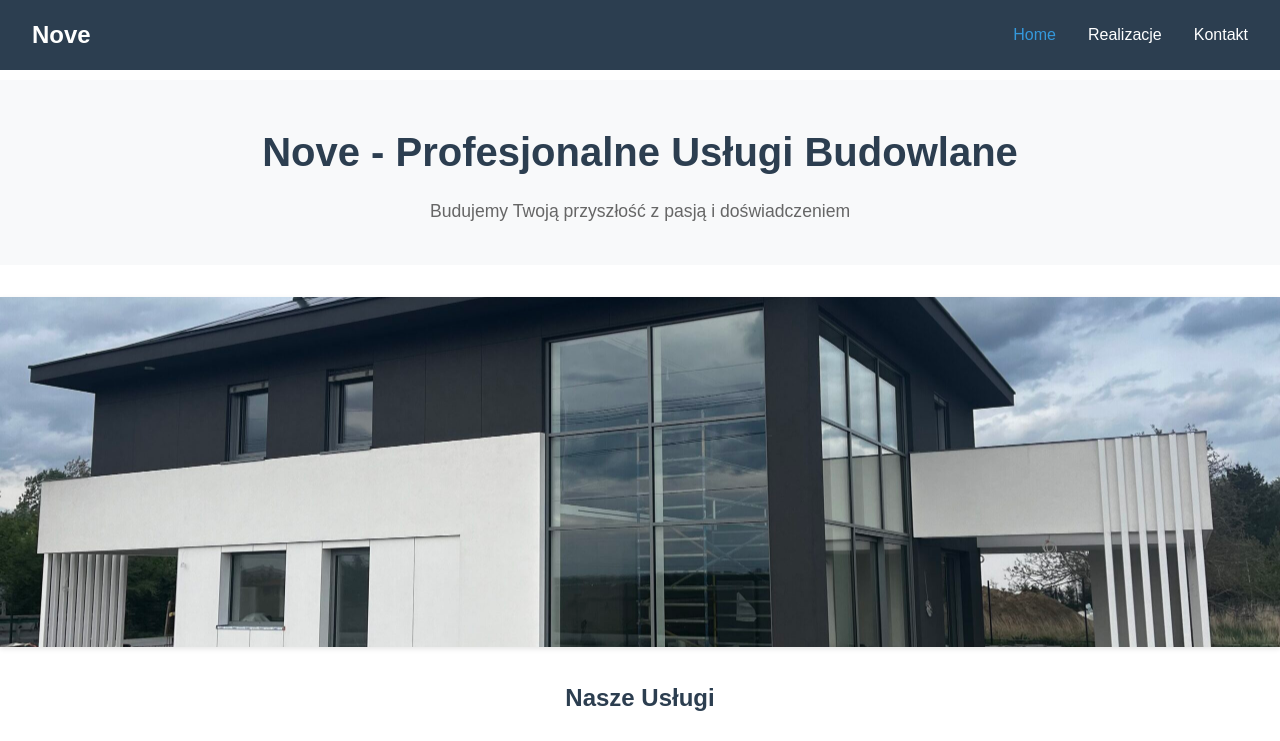
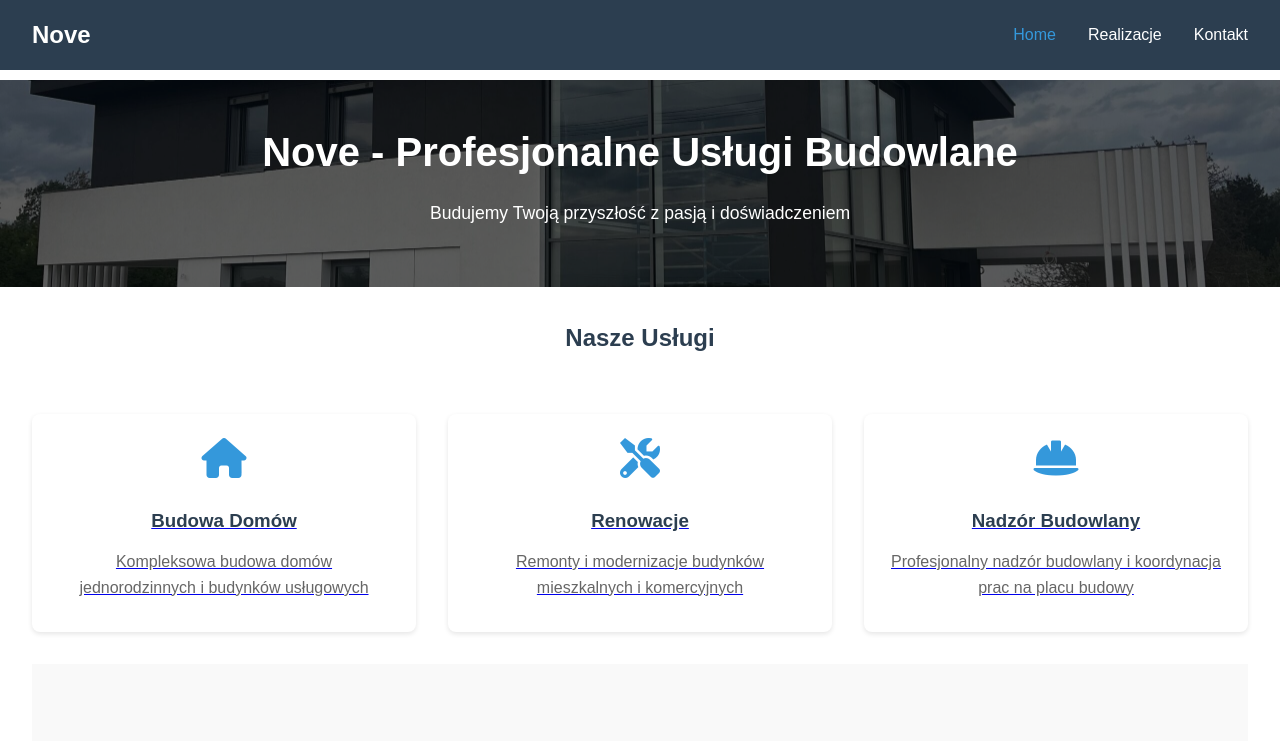
Before and after one commit to PiotrJozefowski/Nove, a website: page public/index.html in a window 1280 px wide. Shown: the top 741 px of the page. Drawn offline with nearby package versions, Linux system fonts and the light colour scheme.

Commit message:
GLOBAL - animations added

```diff
--- a/public/css/style.css
+++ b/public/css/style.css
@@ -66,21 +66,37 @@ main {
 
 /* Hero Section */
 .hero {
+    height: auto;
+    min-height: 200px;
+    padding: 40px 0;
     text-align: center;
-    padding: 2.5rem 2rem;
-    background-color: #f8f9fa;
+    color: white;
+    background: linear-gradient(rgba(0, 0, 0, 0.6), rgba(0, 0, 0, 0.6)), url('../images/slider/wilanow_01.jpg');
+    background-size: cover;
+    background-position: center;
+    position: relative;
     margin: -2rem -2rem 2rem -2rem;
+    width: auto;
+}
+
+.hero-content {
+    max-width: 800px;
+    padding: 0 20px;
+    margin: 0 auto;
+    position: relative;
+    z-index: 1;
 }
 
 .hero h1 {
     font-size: 2.5rem;
-    margin-bottom: 0.8rem;
-    color: #2c3e50;
+    margin-bottom: 15px;
+    color: white;
 }
 
 .hero p {
     font-size: 1.1rem;
-    color: #666;
+    margin-bottom: 20px;
+    color: white;
 }
 
 /* Features Section */
--- a/public/index.html
+++ b/public/index.html
@@ -6,6 +6,7 @@
     <title>Nove - Firma Budowlana</title>
     <link rel="stylesheet" href="css/style.css">
     <link rel="stylesheet" href="https://cdnjs.cloudflare.com/ajax/libs/font-awesome/6.0.0/css/all.min.css">
+    <link rel="stylesheet" href="https://unpkg.com/aos@next/dist/aos.css" />
 </head>
 <body>
     <nav class="navbar">
@@ -22,12 +23,10 @@
 
     <main>
         <section class="hero">
-            <h1>Nove - Profesjonalne Usługi Budowlane</h1>
-            <p>Budujemy Twoją przyszłość z pasją i doświadczeniem</p>
-        </section>
-
-        <section class="hero-image">
-            <img src="images/slider/wilanow_01.jpg" alt="Realizacja budowlana">
+            <div class="hero-content">
+                <h1>Nove - Profesjonalne Usługi Budowlane</h1>
+                <p>Budujemy Twoją przyszłość z pasją i doświadczeniem</p>
+            </div>
         </section>
 
         <section class="features">
@@ -59,15 +58,15 @@
                         <p>Od 1998 roku budujemy Twoją przyszłość z pasją i profesjonalizmem. Nasze doświadczenie to ponad 25 lat na rynku budowlanym, podczas których zrealizowaliśmy projekty budynków usługowych, domy jednorodzinne od podstaw oraz kompleksowe wykończenia mieszkań, zadowalając najbardziej wymagających klientów.</p>
                         <p>Specjalizujemy się w kompleksowych usługach budowlanych, od projektowania po finalne wykończenie. Każdy projekt traktujemy jako unikalne wyzwanie, dbając o najwyższą jakość i terminowość realizacji.</p>
                         <div class="experience-highlights">
-                            <div class="highlight">
+                            <div class="highlight" data-aos="zoom-in" data-aos-delay="200">
                                 <i class="fas fa-calendar-check"></i>
                                 <span>25+ lat doświadczenia</span>
                             </div>
-                            <div class="highlight">
+                            <div class="highlight" data-aos="zoom-in" data-aos-delay="300">
                                 <i class="fas fa-building"></i>
                                 <span>Domy jednorodzinne i budynki usługowe</span>
                             </div>
-                            <div class="highlight">
+                            <div class="highlight" data-aos="zoom-in" data-aos-delay="400">
                                 <i class="fas fa-users"></i>
                                 <span>Zadowoleni klienci</span>
                             </div>
@@ -96,5 +95,13 @@
         <p>&copy; 2024 Nove. Wszelkie prawa zastrzeżone.</p>
     </footer>
     <script src="js/main.js"></script>
+    <script src="https://unpkg.com/aos@next/dist/aos.js"></script>
+    <script>
+        AOS.init({
+            duration: 800,
+            easing: 'ease-in-out',
+            once: true
+        });
+    </script>
 </body>
 </html>
```
Also changed, not shown: public/js/realizacje.js (+8 -1 lines), public/realizacje.html (+11 -2 lines).
